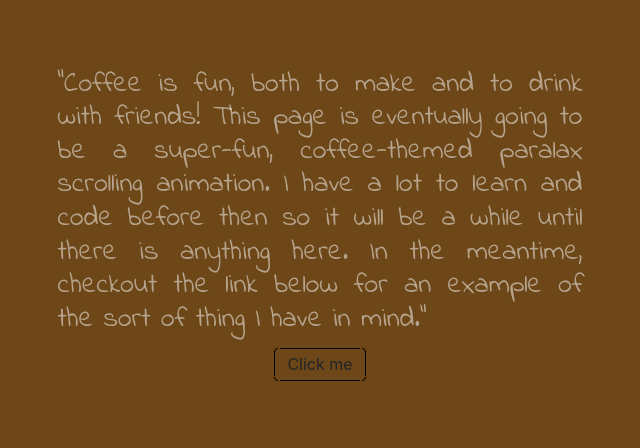
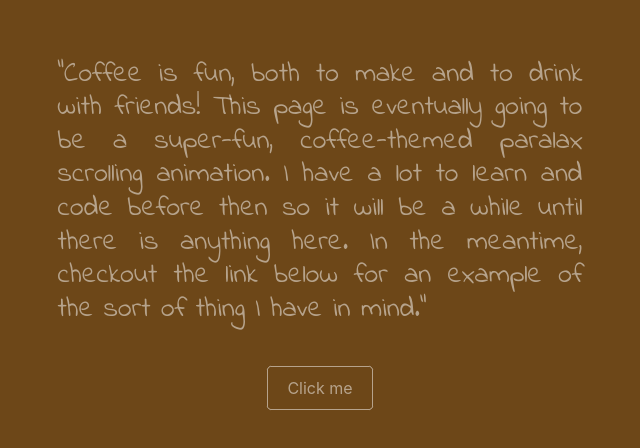
Before and after one commit to samrjenkins/personal_website, a website: page coffee.html in a window 1280 px wide. Shown: the part 178-626 px from the top of the page, without its empty margins (320-960 px from the left). Drawn offline with nearby package versions, Linux system fonts and the light colour scheme.

Commit message:
coffee button

```diff
--- a/coffee.css
+++ b/coffee.css
@@ -10,6 +10,7 @@
   font-size: 28px;
   color: rgba(255,255,255,0.5);
   line-height: 1.2;
+  margin: 24px 0;
 }
 
 .flex-column {
@@ -18,6 +19,7 @@
   align-items: center;
   justify-content: center;
   height: 100%;
+
 }
 
 .btn-container {
@@ -26,79 +28,181 @@
   justify-content: center;
 }
 
-.btn {
-  border: 1px solid rgba(255,255,255,0.5);
-  transition: 1s !important;
+a {
+  padding: 10px 20px;
+  position: relative;
+  z-index: 3;
+  color: rgba(255,255,255,0.5);
+  transition-duration: 0.8s
+}
+
+a:hover {
+  color: rgba(255,255,255,0.8);
+  text-decoration: none;
+  transition-delay: 1s;
+}
+
+.brown-block {
+  position: absolute;
+  height: 100%;
+  width: calc(100% - 8px);
+  background-color: rgb(109, 71, 24);
+  z-index: 2;
 }
 
 .line-top {
-  width: 124%;
-  border-top: 1px solid black;
+  width: calc(100% - 8px);
+  border-top: 1px solid rgba(255,255,255,0.5);
   position: absolute;
-  top: -20%;
+  z-index: 3;
+  top: 0px;
 }
 .line-btm {
-  width: 124%;
-  border-top: 1px solid black;
+  width: calc(100% - 8px);
+  border-top: 1px solid rgba(255,255,255,0.5);
   position: absolute;
-  bottom: -20%;
+  z-index: 3;
+  bottom: 0px;
 }
 .line-left-btm {
-  height: 50%;
-  border-left: 1px solid black;
+  height: calc(50% - 4px);
+  border-left: 1px solid rgba(255,255,255,0.5);
   position: absolute;
-  top: 50%;
-  left: -20%;
+  bottom: 4px;
+  left: 0px;
+  transition-delay: 1s !important;
+    transition-timing-function: linear !important;
+
 }
 .line-left-top {
-  height: 55%;
-  border-left: 1px solid black;
+  height: calc(50% - 4px);
+  border-left: 1px solid rgba(255,255,255,0.5);
   position: absolute;
-  top: -1px;
-  left: -20%;
+  top: 4px;
+  left: 0px;
+  transition-delay: 1s !important;
+    transition-timing-function: linear !important;
+
 }
 .line-right-btm {
-  height: 50%;
-  border-left: 1px solid black;
+  height: calc(50% - 4px);
+  border-left: 1px solid rgba(255,255,255,0.5);
   position: absolute;
-  top: 50%;
-  right: -20%;
+  bottom: 4px;
+  right: 0px;
+  transition-delay: 1s !important;
+    transition-timing-function: linear !important;
+
 }
 .line-right-top {
-  height: 55%;
-  border-left: 1px solid black;
+  height: calc(50% - 4px);
+  border-left: 1px solid rgba(255,255,255,0.5);
   position: absolute;
-  top: -1px;
-  right: -20%;
+  top: 4px;
+  right: 0px;
+  transition-delay: 1s !important;
+    transition-timing-function: linear !important;
+
 }
 
 .arc {
-    border: 1px solid #000;
+    border: 1px solid rgba(255,255,255,0.5);
     padding: 3px;
     border-radius: 50%;
     border-right-color: transparent;
     border-left-color: transparent;
     border-bottom-color: transparent;
     position: absolute;
+    transition-delay: 0.8s !important;
+    transition-timing-function: linear !important;
+    transition-duration: 0.2s !important;
 }
 
 .arc-tl {
-  top: -20%;
-  left: -20%;
+  top: 0px;
+  left: 0px;
   transform: rotate(-45deg);
 }
 .arc-tr {
-  top: -20%;
-  right: -20%;
+  top: 0px;
+  right: 0px;
   transform: rotate(45deg);
 }
 .arc-bl {
-  bottom: -20%;
-  left: -20%;
+  bottom: 0px;
+  left: 0px;
   transform: rotate(-135deg);
 }
 .arc-br {
-  bottom: -20%;
-  right: -20%;
+  bottom: 0px;
+  right: 0px;
   transform: rotate(135deg);
 }
+
+.btn-container:hover .line-right-btm {
+  height: 0;
+}
+.btn-container:hover .line-right-top {
+  height: 0;
+}
+.btn-container:hover .line-left-btm {
+  height: 0;
+}
+.btn-container:hover .line-left-top {
+  height: 0;
+}
+
+.btn-container:hover .arc-tl {
+  transform: rotate(45deg);
+}
+.btn-container:hover .arc-tr {
+  transform: rotate(-45deg);
+}
+.btn-container:hover .arc-bl {
+  transform: rotate(-225deg);
+}
+.btn-container:hover .arc-br {
+  transform: rotate(225deg);
+}
+
+.btn-container:hover .line-top {
+  width: calc(100% - 20px);
+  transform: translateY(5px);
+}
+.btn-container:hover .line-btm {
+  width: calc(100% - 20px);
+  transform: translateY(-5px);
+}
+
+.transition {
+  transition-duration: 0.5s;
+  transition-timing-function: ease;
+}
+
+.transition-slow {
+  transition: 0.8s;
+}
+
+.btn-container:hover .line-btm {
+  transition-delay: 1s;
+}
+.btn-container:hover .line-top {
+  transition-delay: 1s;
+}
+
+.btn-container:hover .arc {
+  transition-delay: 0.5s !important;
+}
+
+.btn-container:hover .line-left-top {
+  transition-delay: 0s !important;
+}
+.btn-container:hover .line-left-btm {
+  transition-delay: 0s !important;
+}
+.btn-container:hover .line-right-top {
+  transition-delay: 0s !important;
+}
+.btn-container:hover .line-right-btm {
+  transition-delay: 0s !important;
+}
--- a/coffee.html
+++ b/coffee.html
@@ -14,17 +14,18 @@
               <p>"Coffee is fun, both to make and to drink with friends! This page is eventually going to be a super-fun, coffee-themed paralax scrolling animation. I have a lot to learn and code before then so it will be a while until there is anything here. In the meantime, checkout the link below for an example of the sort of thing I have in mind."</p>
             </div>
             <div class="btn-container">
-                <div class="line-left-btm"></div>
-                <div class="line-left-top"></div>
-                <div class="line-right-btm"></div>
-                <div class="line-right-top"></div>
-                <div class="arc arc-tl"></div>
-                <div class="line-top"></div>
-                <div class="arc arc-tr"></div>
-                Click me
-                <div class="arc arc-bl"></div>
-                <div class="line-btm"></div>
-                <div class="arc arc-br"></div>
+                <a href="http://www.sbs.com.au/theboat/">Click me</a>
+                <div class="brown-block"></div>
+                <div class="line-left-btm transition"></div>
+                <div class="line-left-top transition"></div>
+                <div class="line-right-btm transition"></div>
+                <div class="line-right-top transition"></div>
+                <div class="arc arc-tl transition"></div>
+                <div class="line-top transition-slow"></div>
+                <div class="arc arc-tr transition"></div>
+                <div class="arc arc-bl transition"></div>
+                <div class="line-btm transition-slow"></div>
+                <div class="arc arc-br transition"></div>
             </div>
           </div>
         </div>
```
